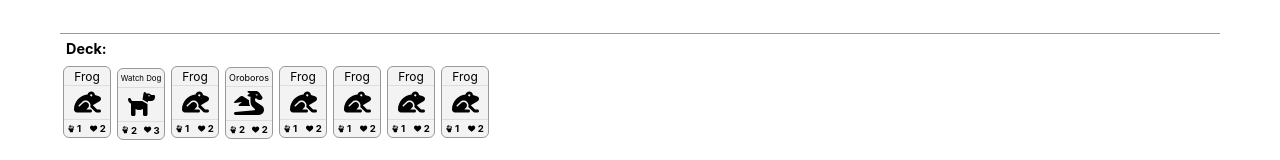
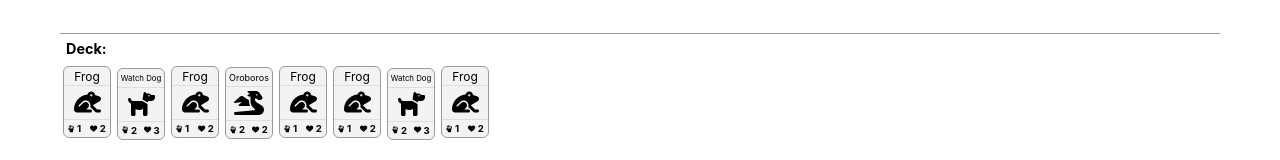
Before and after one commit to allofthenorthwood/card-game, a Next.js app: page / in a window 1280 px wide. Shown: the part 761-921 px from the top of the page. Built offline with nearby package versions, Linux system fonts and the light colour scheme.

Commit message:
Refactor card data model to have original card data stored

```diff
--- a/src/cardLibrary.tsx
+++ b/src/cardLibrary.tsx
@@ -10,6 +10,7 @@ import {
   faFish,
   faHorse,
 } from "@fortawesome/free-solid-svg-icons";
+import _ from "lodash";
 
 export type CardType = {
   name: string;
@@ -18,7 +19,28 @@ export type CardType = {
   icon?: any; //todo
 };
 
-const cardLibrary: { [cardId: string]: CardType } = {
+export type PlayableCardType = {
+  originalCard: CardType;
+  card: CardType;
+  id: number;
+};
+
+let id = 0;
+export const makePlayableCard = (card: CardType): PlayableCardType => {
+  return {
+    originalCard: _.cloneDeep(card),
+    card: _.cloneDeep(card),
+    id: id++,
+  };
+};
+
+type cardId = "frog" | "dog" | "dragon";
+
+export const makePlaybleCardFromId = (id: cardId) => {
+  return makePlayableCard(cardLibrary[id]);
+};
+
+const cardLibrary: { [id in cardId]: CardType } = {
   frog: {
     name: "Frog",
     attack: 1,
--- a/src/components/DisplayBoardRow.tsx
+++ b/src/components/DisplayBoardRow.tsx
@@ -1,11 +1,11 @@
 import styled from "styled-components";
 import Card, { cardShape, EmptyCardSlot } from "src/components/Card";
-import { CardType } from "src/cardLibrary";
+import { PlayableCardType } from "src/cardLibrary";
 import { Tuple } from "src/types";
 import UnstyledButton from "src/components/UnstyledButton";
 import { useSpring, animated, useTransition } from "react-spring";
 
-export type BoardRowType = Tuple<CardType | null, 4>;
+export type BoardRowType = Tuple<PlayableCardType | null, 4>;
 
 const DisplayBoardRow = ({
   cards,
@@ -49,7 +49,7 @@ const DisplayBoardRow = ({
             {transitions((styles, item) =>
               item ? (
                 <CardWrapper style={{ ...styles, ...cardStyles }}>
-                  <Card {...item} />
+                  <Card card={item} />
                 </CardWrapper>
               ) : playCard ? (
                 <UnstyledButton
--- a/src/components/DisplayCards.tsx
+++ b/src/components/DisplayCards.tsx
@@ -1,8 +1,8 @@
 import styled from "styled-components";
 import Card from "src/components/Card";
-import { CardType } from "src/cardLibrary";
+import { PlayableCardType } from "src/cardLibrary";
 
-type CardsList = Array<CardType>;
+type CardsList = Array<PlayableCardType>;
 
 const DisplayCards = ({ cards }: { cards: CardsList }) => {
   if (cards.length === 0) {
@@ -14,7 +14,7 @@ const DisplayCards = ({ cards }: { cards: CardsList }) => {
       {cards.map((card, idx) => {
         return (
           <CardWrapper key={idx}>
-            <Card {...card} />
+            <Card card={card} />
           </CardWrapper>
         );
       })}
--- a/src/components/DisplayDrawPile.tsx
+++ b/src/components/DisplayDrawPile.tsx
@@ -1,9 +1,9 @@
 import styled from "styled-components";
 import { cardShape, ReverseCardSlot } from "src/components/Card";
-import { CardType } from "src/cardLibrary";
+import { PlayableCardType } from "src/cardLibrary";
 import UnstyledButton from "src/components/UnstyledButton";
 
-type CardsList = Array<CardType>;
+type CardsList = Array<PlayableCardType>;
 
 const DrawPileCard = ({ offset }: { offset: number }) => {
   return (
--- a/src/components/DisplayHand.tsx
+++ b/src/components/DisplayHand.tsx
@@ -1,12 +1,12 @@
 import styled from "styled-components";
 import Card, { cardShape } from "src/components/Card";
-import { CardType } from "src/cardLibrary";
+import { PlayableCardType } from "src/cardLibrary";
 import UnstyledButton from "src/components/UnstyledButton";
 import { useState, useRef, useLayoutEffect } from "react";
 import { useSpring, animated } from "react-spring";
 import styleVars from "src/styleVars";
 
-type CardsList = Array<CardType>;
+type CardsList = Array<PlayableCardType>;
 
 const HandCard = ({
   selected,
@@ -20,7 +20,7 @@ const HandCard = ({
   selected: boolean;
   hover: boolean;
   setHover(hovered: boolean): void;
-  card: CardType;
+  card: PlayableCardType;
   onClick(): void;
   last: boolean;
   margin: number;
@@ -43,7 +43,7 @@ const HandCard = ({
     >
       <CardSpotInner style={topProps}>
         <UnstyledButton onClick={onClick}>
-          <Card {...card} />
+          <Card card={card} />
         </UnstyledButton>
       </CardSpotInner>
     </CardSpot>
--- a/src/components/Game.tsx
+++ b/src/components/Game.tsx
@@ -10,7 +10,10 @@ import DisplayCards from "src/components/DisplayCards";
 import DisplayHand from "src/components/DisplayHand";
 import DisplayDrawPile from "src/components/DisplayDrawPile";
 import DisplayBoardRow, { BoardRowType } from "src/components/DisplayBoardRow";
-import cardLibrary, { CardType } from "src/cardLibrary";
+import {
+  makePlaybleCardFromId as makeCard,
+  PlayableCardType,
+} from "src/cardLibrary";
 import ScoreBoard from "src/components/Scoreboard";
 import UnstyledButton from "src/components/UnstyledButton";
 import styleVars from "src/styleVars";
@@ -20,8 +23,8 @@ function sleep(delayMs: number): Promise<void> {
 }
 
 type GameStateType = {
-  hand: Array<CardType>;
-  drawPile: Array<CardType>;
+  hand: Array<PlayableCardType>;
+  drawPile: Array<PlayableCardType>;
   playerBoard: BoardRowType;
   opponentBoard: BoardRowType;
   opponentNextCards: BoardRowType;
@@ -55,15 +58,15 @@ type ActionType =
     };
 
 // TODO: make deck for real
-const deck = [
-  { ...cardLibrary.frog },
-  { ...cardLibrary.dog },
-  { ...cardLibrary.frog },
-  { ...cardLibrary.dragon },
-  { ...cardLibrary.frog },
-  { ...cardLibrary.frog },
-  { ...cardLibrary.frog },
-  { ...cardLibrary.frog },
+const deck: Array<PlayableCardType> = [
+  makeCard("frog"),
+  makeCard("dog"),
+  makeCard("frog"),
+  makeCard("dragon"),
+  makeCard("frog"),
+  makeCard("frog"),
+  makeCard("dog"),
+  makeCard("frog"),
 ];
 
 const gameStateReducer = (gameState: GameStateType, action: ActionType) => {
@@ -117,16 +120,16 @@ const gameStateReducer = (gameState: GameStateType, action: ActionType) => {
       const victimCard = victimCards[idx];
       if (attackerCard != null) {
         if (victimCard != null) {
-          victimCard.health -= attackerCard.attack;
-          if (victimCard.health <= 0) {
+          victimCard.card.health -= attackerCard.card.attack;
+          if (victimCard.card.health <= 0) {
             // Remove victim cards with zero health
             victimCards[idx] = null;
           }
         } else {
           if (action.attacker === "player") {
-            gameState.playerScore += attackerCard.attack;
+            gameState.playerScore += attackerCard.card.attack;
           } else {
-            gameState.opponentScore += attackerCard.attack;
+            gameState.opponentScore += attackerCard.card.attack;
           }
         }
       }
@@ -155,15 +158,15 @@ const initialGameState: GameStateType = {
   // NOTE: could make the randomness of shuffle based on a seed
   // so games are repeatable
   drawPile: _.shuffle(_.cloneDeep(deck)),
-  playerBoard: [cardLibrary.dog, null, null, null],
-  opponentBoard: [null, cardLibrary.frog, null, null],
+  playerBoard: [makeCard("dog"), null, null, null],
+  opponentBoard: [null, makeCard("frog"), null, null],
+  opponentNextCards: [makeCard("frog"), null, null, makeCard("dog")],
   playerScore: 0,
   opponentScore: 0,
   activeCardIdx: null,
   activeCardDirection: "player",
   playerTurn: true,
   canDrawCard: true,
-  opponentNextCards: [cardLibrary.frog, null, null, cardLibrary.dog],
 };
 
 const Game = () => {
--- a/src/components/card.tsx
+++ b/src/components/card.tsx
@@ -1,13 +1,14 @@
 import styled from "styled-components";
 import { FontAwesomeIcon } from "@fortawesome/react-fontawesome";
 import { faHandFist, faHeart, faPaw } from "@fortawesome/free-solid-svg-icons";
-import { CardType } from "src/cardLibrary";
+import { PlayableCardType, CardType } from "src/cardLibrary";
 import ResizeText from "src/components/ResizeText";
 import styleVars from "src/styleVars";
 
 const maxTitleSize = 20;
 
-const Card = ({ name, attack, health, icon }: CardType): JSX.Element => {
+export const RawCard = ({ card }: { card: CardType }) => {
+  const { name, icon, attack, health } = card;
   return (
     <Container>
       <Title>
@@ -34,6 +35,9 @@ const Card = ({ name, attack, health, icon }: CardType): JSX.Element => {
       </Footer>
     </Container>
   );
+};
+const Card = ({ card }: { card: PlayableCardType }) => {
+  return <RawCard card={card.card} />;
 };
 
 export const ReverseCardSlot = () => {
```
Also changed, not shown: pages/library.tsx (+10 -7 lines).
